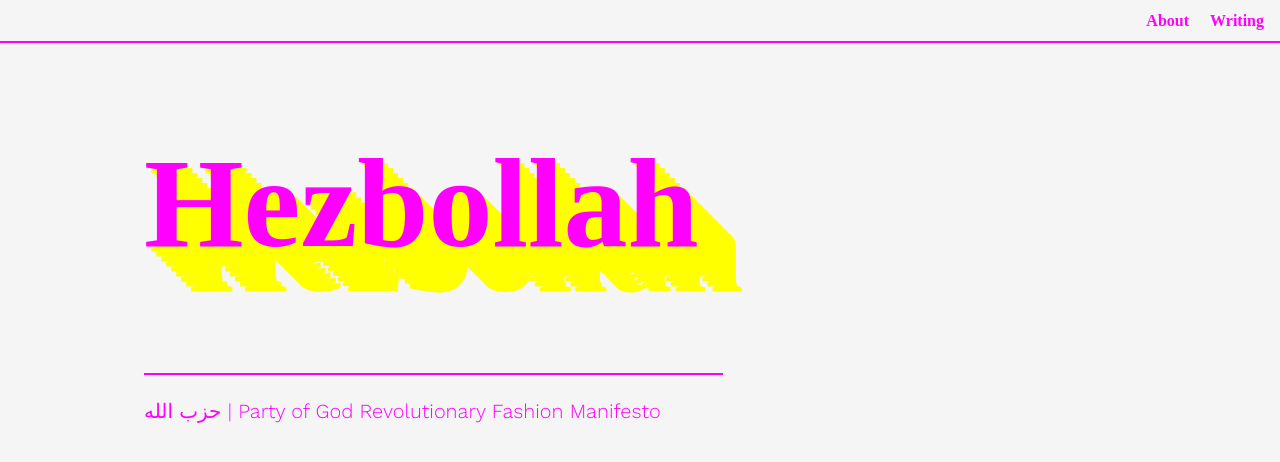
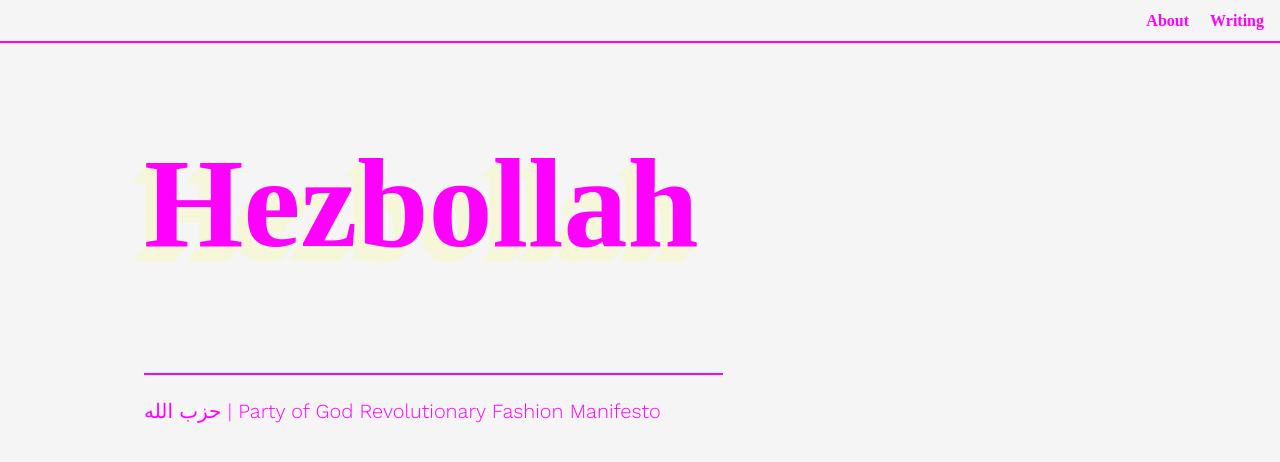
Before and after one commit to jrdntnnr/partyofgod, a Jekyll site: the page built from index.html, in a window 1280 px wide. Shown: the top 462 px of the page. Built offline with Jekyll 4.4.1, drawn with Linux system fonts in a browser that asks for light colours; some web fonts are replaced.

Commit message:
added animation

```diff
--- a/_sass/_base.scss
+++ b/_sass/_base.scss
@@ -98,16 +98,40 @@ a:hover {
   text-decoration: underline;
 }
 
-h1{
-      line-height: 80vh;
-	    font-weight: 700;
-      text-shadow: 5px 5px 0px #ffff00,
-                  10px 10px 0px #ffff00,
-                  15px 15px 0px #ffff00,
-                  20px 20px 0px #ffff00,
-                  25px 25px 0px #ffff00,
-                  30px 30px 0px #ffff00,
-                  35px 35px 0px #ffff00,
-                  40px 40px 0px #ffff00,
-                  45px 45px 0px #ffff00;
-                }
+h1 {
+       	 color: #ff00ff;
+       	 text-shadow: 1px 1px 2px rgba(0,0,0,0.7),
+       	              5px 5px 1px #ffff00,
+       	              6px 6px 2px rgba(0,0,0,0.7),
+       	              10px 10px 1px #ffff00,
+       	              11px 11px 2px rgba(0,0,0,0.7),
+       	              15px 15px 1px #ffff00,
+       	              16px 16px 2px rgba(0,0,0,0.7);
+       	 -webkit-animation: text-snake 1s infinite alternate;
+       	 -moz-animation: text-snake 1s infinite alternate;
+       	 -ms-animation: text-snake 1s infinite alternate;
+       	 animation: text-snake 1s infinite alternate;
+       }
+
+       /* other prefixed animation blocks ommitted for brevity */
+
+       @keyframes text-snake {
+         from {
+         	text-shadow: 1px 1px 2px rgba(0,0,0,0),
+       	              5px 5px 1px #ffff00,
+       	              6px 6px 2px rgba(0,0,0,0),
+       	              10px 10px 1px #ffff00,
+       	              11px 11px 2px rgba(0,0,0,0),
+       	              15px 15px 1px #ffff00,
+       	              16px 16px 2px rgba(0,0,0,0);
+         }
+         to {
+         	text-shadow: -1px 1px 2px rgba(0,0,0,0),
+       	              -5px 5px 1px #f5f5f5,
+       	              -6px 6px 2px rgba(0,0,0,0),
+       	              -10px 10px 1px #f5f5f5,
+       	              -11px 11px 2px rgba(0,0,0,0),
+       	              -15px 15px 1px #f5f5f5,
+       	              -16px 16px 2px rgba(0,0,0,0);
+         }
+       }
```
